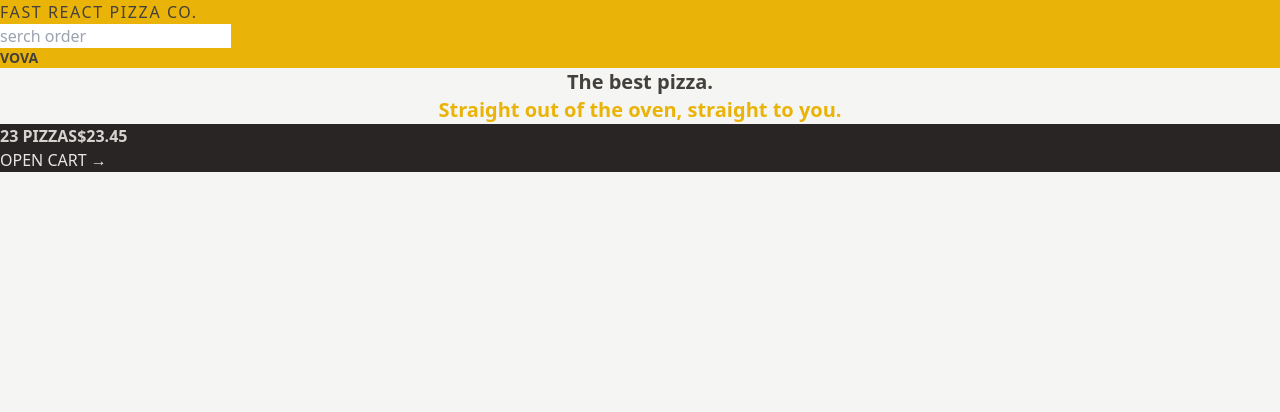
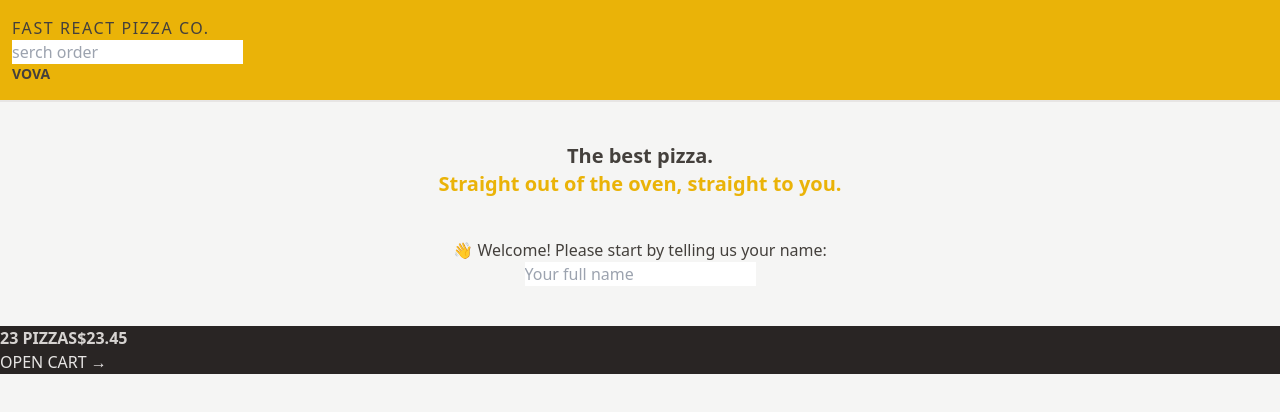
Before and after one commit to tihii-wg/fast-react-pizza, a React (Vite) app: page / in a window 1280 px wide. Shown: the top 412 px of the page. Built offline with nearby package versions, Linux system fonts and the light colour scheme.

Commit message:
start styling

```diff
--- a/src/ui/Header.jsx
+++ b/src/ui/Header.jsx
@@ -7,7 +7,7 @@ import UserName from '../features/user/UserName';
 
 function Header() {
   return (
-    <header className="bg-yellow-500 uppercase">
+    <header className="border-b-2 border-stone-200 bg-yellow-500 px-3 py-4 uppercase">
       <Link to="/" className="tracking-widest">
         Fast React Pizza Co.
       </Link>
--- a/src/ui/Home.jsx
+++ b/src/ui/Home.jsx
@@ -1,16 +1,19 @@
 // eslint-disable-next-line no-unused-vars
 import React from 'react';
 
+import CreateUser from '../features/user/CreateUser';
+
 function Home() {
   return (
-    <div>
-      <h1 className="text-center text-xl font-semibold">
+    <div className="my-10 text-center">
+      <h1 className="mb-10 text-xl font-semibold">
         The best pizza.
         <br />
         <span className="text-yellow-500">
           Straight out of the oven, straight to you.
         </span>
       </h1>
+      <CreateUser />
     </div>
   );
 }
```
Also changed, not shown: src/features/user/CreateUser.jsx (+6 -3 lines).
